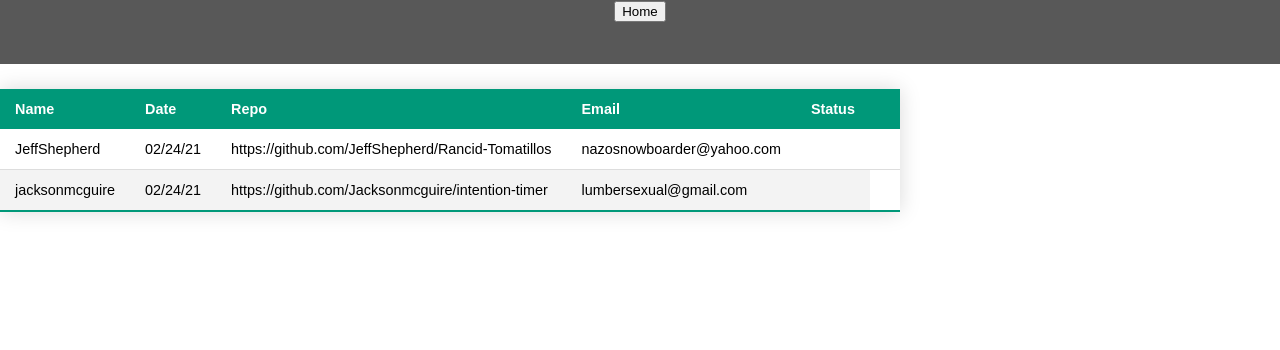
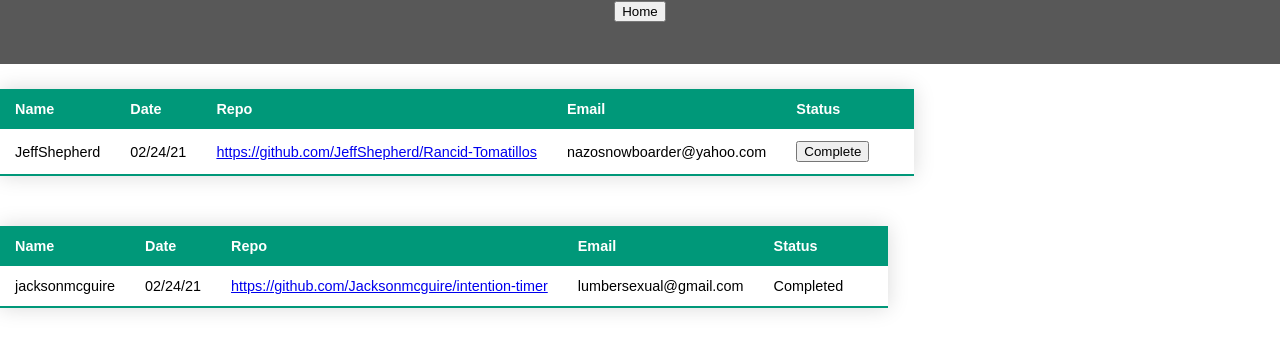
Before and after one commit to owenhallgren/stretch-project, a React (Create React App) app: page /dashboard in a window 1280 px wide. Shown: the top 350 px of the page. Built offline with nearby package versions, Linux system fonts and the light colour scheme.

Commit message:
Add completed reviews table

```diff
--- a/src/Components/App/App.js
+++ b/src/Components/App/App.js
@@ -26,6 +26,7 @@ class App extends Component {
     const updatedReviews = this.state.openReviews.map(review => {
       if(review.id === parseInt(id)) {
         review.reviewer = this.state.user
+        review.status = 'Active'
       }
       return review
     })
--- a/src/Components/CurrentReviews/CurrentReviews.js
+++ b/src/Components/CurrentReviews/CurrentReviews.js
@@ -2,20 +2,34 @@ import React from 'react'
 import './CurrentReviews.css'
 
 const CurrentReviews = ( {state} ) => {
-  const matchedReviews = state.openReviews.filter(review => review.reviewer === state.user )
+  const matchedReviews = state.openReviews.filter(review => review.reviewer === state.user && !review.status)
   const reviewTable = matchedReviews.map(review => {
     return(
-      <tr>
+      <tr key={review.id}>
           <td>{review.username}</td>
           <td>{review.date}</td>
-          <td>{review.repo}</td>
+          <td><a href={review.repo} target='_blank' rel="noreferrer">{review.repo}</a></td>
           <td>{review.email}</td>
-          <td>{review.status}</td>
+          <td><button className='complete-button'>Complete</button></td>
+      </tr>
+    )
+  })
+
+  const completedReviews = state.openReviews.filter(review => review.reviewer === state.user && review.status === 'complete')
+  const completedReviewTable = completedReviews.map(review => {
+    return(
+      <tr key={review.id}>
+          <td>{review.username}</td>
+          <td>{review.date}</td>
+          <td><a href={review.repo} target='_blank' rel="noreferrer">{review.repo}</a></td>
+          <td>{review.email}</td>
+          <td>Completed</td>
       </tr>
     )
   })
 
     return (
+      <>
       <div className='table-container'>
         <table>
         <thead>
@@ -33,8 +47,25 @@ const CurrentReviews = ( {state} ) => {
         </tbody>
       </table>
       </div>
-
+      <div className='table-container'>
+        <table>
+        <thead>
+            <tr>
+                <th>Name</th>
+                <th>Date</th>
+                <th>Repo</th>
+                <th>Email</th>
+                <th>Status</th>
+                <th></th>
+        </tr>
+        </thead>
+        <tbody>
+           {completedReviewTable}
+        </tbody>
+      </table>
+      </div>
+      </>
     )
 }
 
-export default CurrentReviews
+export default CurrentReviews;
--- a/src/mockUserData.js
+++ b/src/mockUserData.js
@@ -1,6 +1,6 @@
 export const mockReviews = [
     {username:'JeffShepherd', summary: 'this is a summary', email:'nazosnowboarder@yahoo.com', language:'Python', date:'02/24/21', repo: 'https://github.com/JeffShepherd/Rancid-Tomatillos', status:'', reviewer: 'Jackson', id:420 },
-    {username:'jacksonmcguire', summary: 'this is a summary', email:'lumbersexual@gmail.com', language:'JavaScript', date:'02/24/21', repo: 'https://github.com/Jacksonmcguire/intention-timer', status:'', reviewer: 'Jackson',id:69},
+    {username:'jacksonmcguire', summary: 'this is a summary', email:'lumbersexual@gmail.com', language:'JavaScript', date:'02/24/21', repo: 'https://github.com/Jacksonmcguire/intention-timer', status:'complete', reviewer: 'Jackson',id:69},
     {username:'josharagon', summary: 'this is a summary', email:'sucksquishbangblow@gmail.com', language:'C++', date:'02/24/21', repo:'https://github.com/josharagon/self-care-center', status:'', reviewer: '', id:42069},
     {username:'owenhallgren', summary: 'this is a summary', email:'owenhallgren69@hotmail.com', language:'C#', date:'02/24/21', repo: 'https://github.com/owenhallgren/js-fun-at-the-library', status:'', reviewer: '', id:69420}
 ];
```
Also changed, not shown: 1 other file (tests, documents, lock files or other folders).
